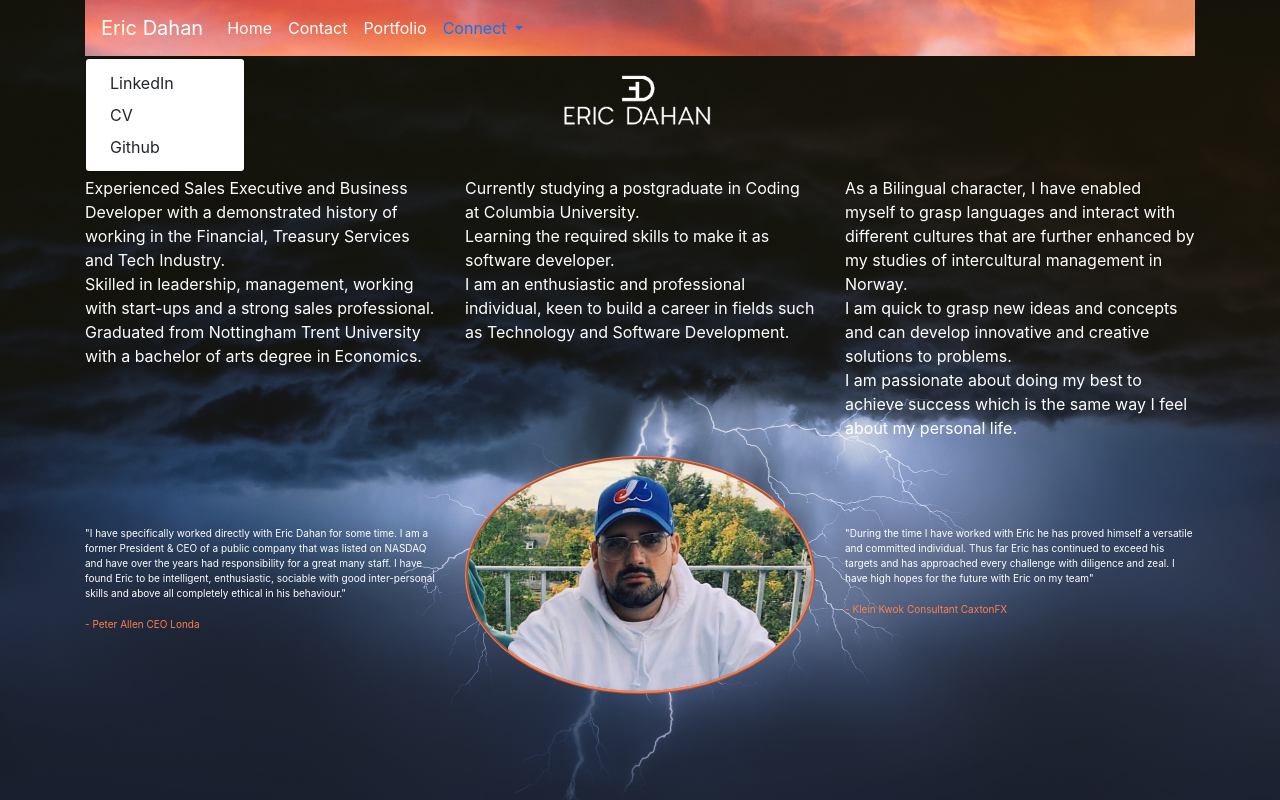
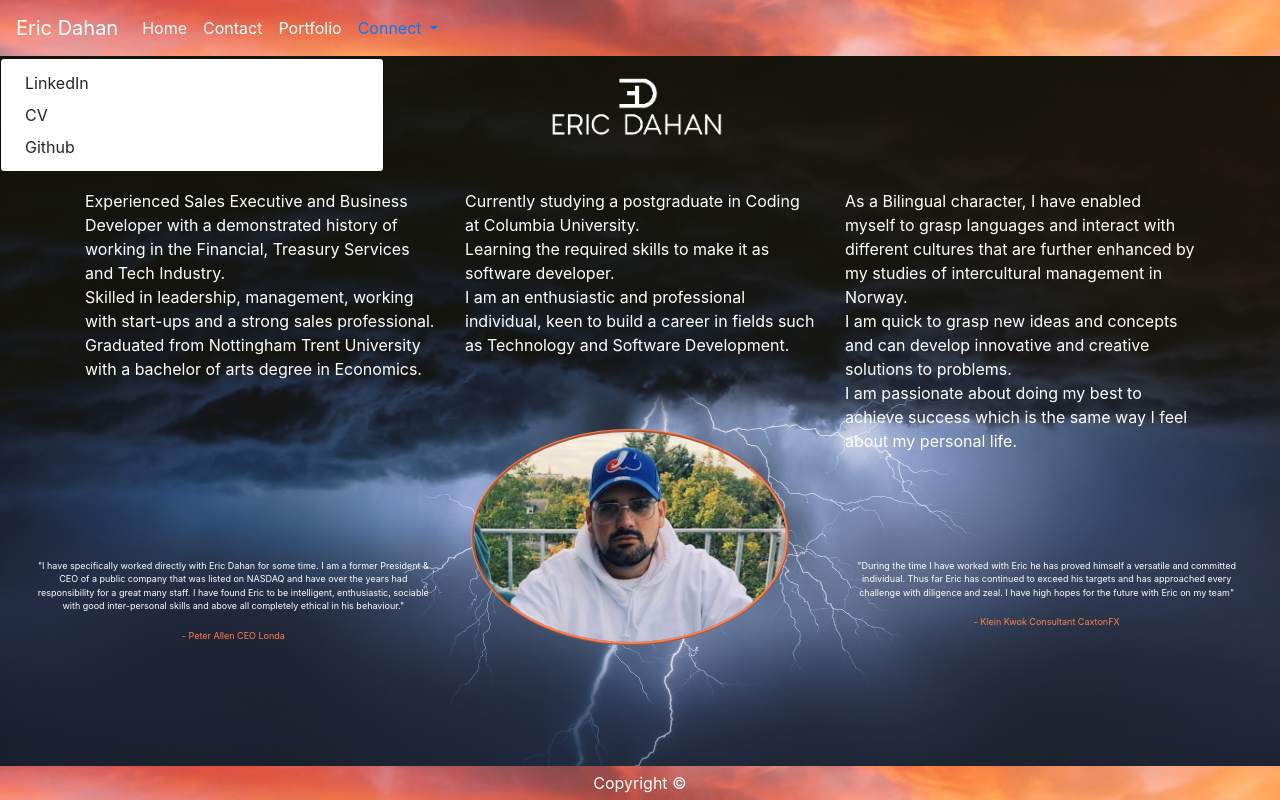
Before and after one commit to ericdahan8/Bootstrap-Portfolio, a plain HTML site: page Index.html in a window 1280 px wide. Both pictures are taken after a click on the link "Connect". Drawn offline with nearby package versions, Linux system fonts and the light colour scheme.

Commit message:
Improved layout of header and footer, Aligned all. included sticky footer. Next steps to improve portfolio page and add a blog

```diff
--- a/Index.html
+++ b/Index.html
@@ -10,13 +10,18 @@
     <meta http-equiv="X-UA-Compatible" content="ie=edge">
     <title>Eric Dahan</title>
 
-    <div class="container">
+
+        </head>
+
+        <body id="body">
+            <div class="container-fluid" style="padding-right: 0; padding-left: 0;">
                 <div class="row">
                     <div class="col-lg-12">
 
                         <nav class="navbar navbar-expand-lg" id="header">
-                    <a class="navbar-brand" >Eric Dahan</a>
-                    <button class="navbar-toggler" type="button" data-toggle="collapse" data-target="#navbarNavAltMarkup" aria-controls="navbarNavAltMarkup" aria-expanded="false" aria-label="Toggle navigation" >
+                            <a class="navbar-brand">Eric Dahan</a>
+                            <button class="navbar-toggler" type="button" data-toggle="collapse" data-target="#navbarNavAltMarkup"
+                                aria-controls="navbarNavAltMarkup" aria-expanded="false" aria-label="Toggle navigation">
                                 <span class="navbar-toggler-icon"></span>
                             </button>
                             <div class="collapse navbar-collapse" id="navbarNavAltMarkup">
@@ -25,8 +30,8 @@
                                     <a class="nav-item nav-link" href="contact.html">Contact</a>
                                     <a class="nav-item nav-link" href="Portfolio.html">Portfolio</a>
                                     <a class="nav-item dropdown">
-                        <a class="nav-link dropdown-toggle" href="" id="navbarDropdownMenuLink" data-toggle="dropdown" aria-haspopup="true"
-                            aria-expanded="false">
+                                        <a class="nav-link dropdown-toggle" href="" id="navbarDropdownMenuLink" data-toggle="dropdown"
+                                            aria-haspopup="true" aria-expanded="false">
                                             Connect
                                         </a>
                                         <div class="dropdown-menu" aria-labelledby="navbarDropdownMenuLink">
@@ -40,8 +45,7 @@
                     </div>
                 </div>
             </div>
-        </head>
-        <body id="body">
+
 
         <div class="row">
             <div class="col-lg-12" style="color: red; text-align:center">
@@ -49,7 +53,7 @@
 
             </div>
         </div>
-
+<div class="container">
         <div class="row">
          <div class="col-lg-4">
             <p>
@@ -64,6 +68,7 @@
 
 
          </div>
+
          <div class="col-lg-4">
             <br>Currently studying a postgraduate in Coding at Columbia University.
             <br>Learning the required skills to make it as software developer.
@@ -86,23 +91,27 @@
         </div>
     </div>
 
- <div class="container">
-<div class="row">
-    <div class="col-lg-4" style="font-size:x-small; margin-top: 70px; color: white;" >
+ <div class="container-fluid">
+<div class="row text-center">
+    <div class="col-lg-4" style="font-size: xx-small; margin-top: 90px; color: white; text-align: center; left: 20px;" >
         <p id="peterallen">"I have specifically worked directly with Eric Dahan for some time. I am a former President & CEO of a public company that was listed on NASDAQ and have over the years had responsibility for a great many staff.
     I have found Eric to be intelligent, enthusiastic, sociable with good inter-personal skills and above all completely ethical in his behaviour."</p> <p style="color: coral;"> - Peter Allen CEO Londa</p>
     </div>
 
-        <div class="col-md-4"><img src="../Bootstrap-Portfolio/images/IMG_7881.jpeg" class="img-fluid" alt="Responsive image" style="width: 100%; border: ridge; border-color:coral; border-radius: 50%"></div>
+        <div class="col-md-4"><img src="../Bootstrap-Portfolio/images/IMG_7881.jpeg" class="img-fluid" alt="Responsive image" style="width: 80%; border: ridge; border-color:coral; border-radius: 50%; margin-top: -40px; margin-right: 20px;"></div>
 
-        <div class="col-md-4" style="font-size:x-small; margin-top: 70px; color:white;">
+        <div class="col-md-4" style="font-size: xx-small; margin-top: 90px; color:white; text-align: center; right:20px;">
         <p id="kleinkwok">"During the time I have worked with Eric he has proved himself a versatile and committed individual. Thus far Eric has continued to exceed his targets and has approached every challenge with diligence and zeal. I have high hopes for the future with Eric on my team" </p><p id="kleinkwok2" style="color: coral;">- Klein Kwok Consultant CaxtonFX</p>
         </div>
 
 </div>
 </div>
 
-
+<div class="container-fluid" style="padding-right: 0; padding-left: 0;">
+<footer class="footer">
+ Copyright ©
+</footer>
+</div>
 
 
 <script src="https://code.jquery.com/jquery-3.3.1.slim.min.js" integrity="sha384-q8i/X+965DzO0rT7abK41JStQIAqVgRVzpbzo5smXKp4YfRvH+8abtTE1Pi6jizo"
--- a/index.css
+++ b/index.css
@@ -1,49 +1,70 @@
 #body {
-
   background-image: url(images/cdn.jpg);
   color: white;
+  margin: 0;
 }
 
 #header {
-
   background-image: url(images/index.jpg);
 }
 
 #portfoliocard1 {
   color: coral;
-    margin-top:100%;
+  margin-top: 20%;
   border: solid;
   text-align: center;
-
 }
 
 #portfoliocard2 {
   color: coral;
-      margin-top:100%;
+  margin-top: 20%;
   border: solid;
   text-align: center;
 }
 
 #portfoliocard3 {
   color: coral;
-      margin-top:100%;
+  margin-top: 20%;
   border: solid;
   text-align: center;
 }
 
 #portfoliocard4 {
   color: coral;
-      margin-top:100%;
+  margin-top: 20%;
   border: solid;
   text-align: center;
 }
 
 .nav-item {
-
   color: white;
 }
 
 .needs-validation {
-
   margin-top: 50px;
 }
+
+.navbar-toggler-icon {
+  background-image: url("images/toggle.png");
+}
+
+.dropdown-menu {
+  width: 30%;
+  background-color: white;
+}
+
+.footer {
+  background-image: url("images/index.jpg");
+  text-align: center;
+  padding: 5px;
+  margin-top: 20px;
+  position: absolute;
+  bottom: 0;
+  width: 100%;
+}
+
+.container-fluid {
+  width: 100%;
+  margin-right: auto;
+  margin-left: auto;
+}
```
Also changed, not shown: Portfolio.html (+9 -1 lines), contact.html (+8 -1 lines), images/toggle.png (added). Lines whose indentation alone changed are shown as unchanged.
